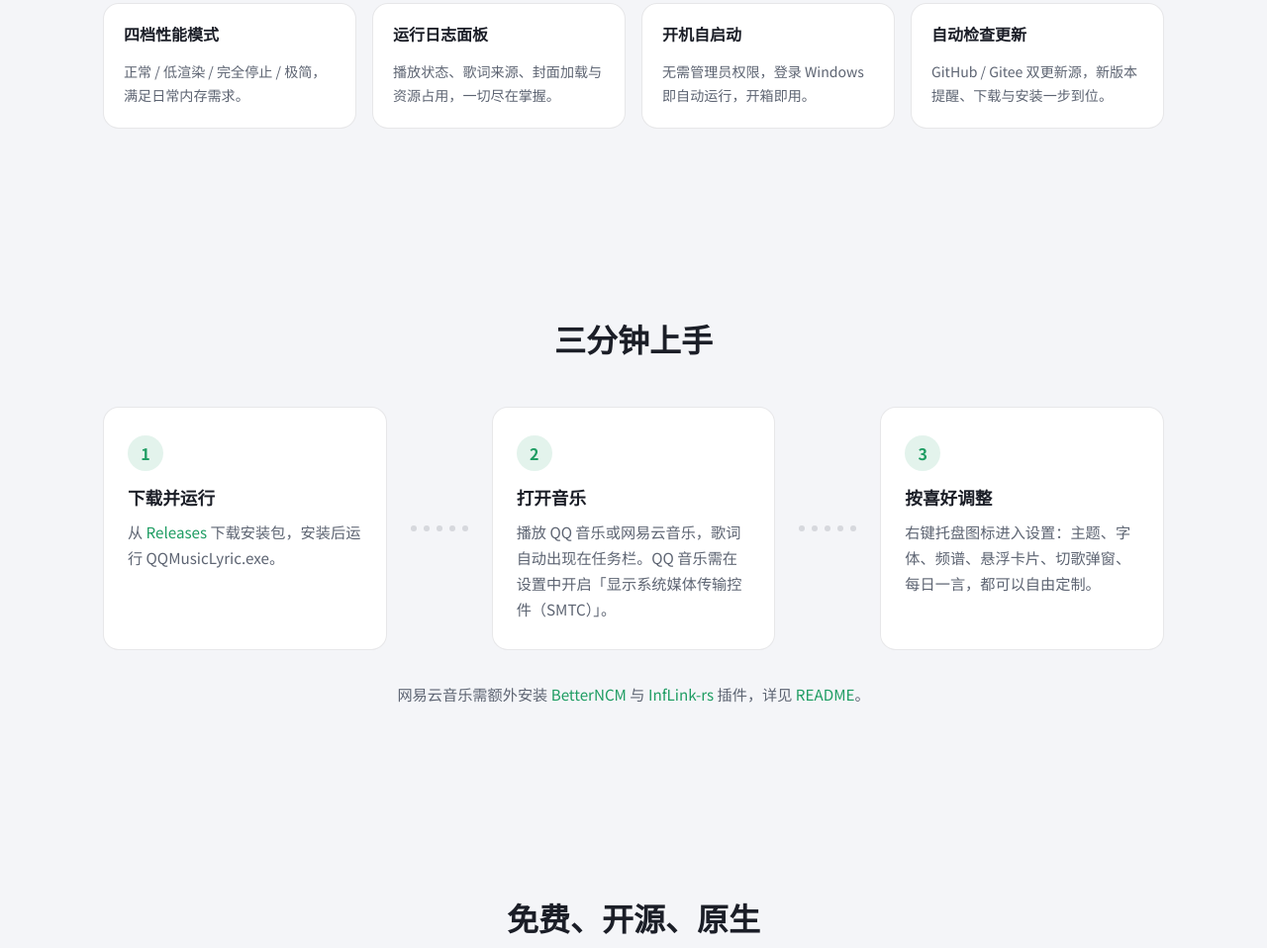
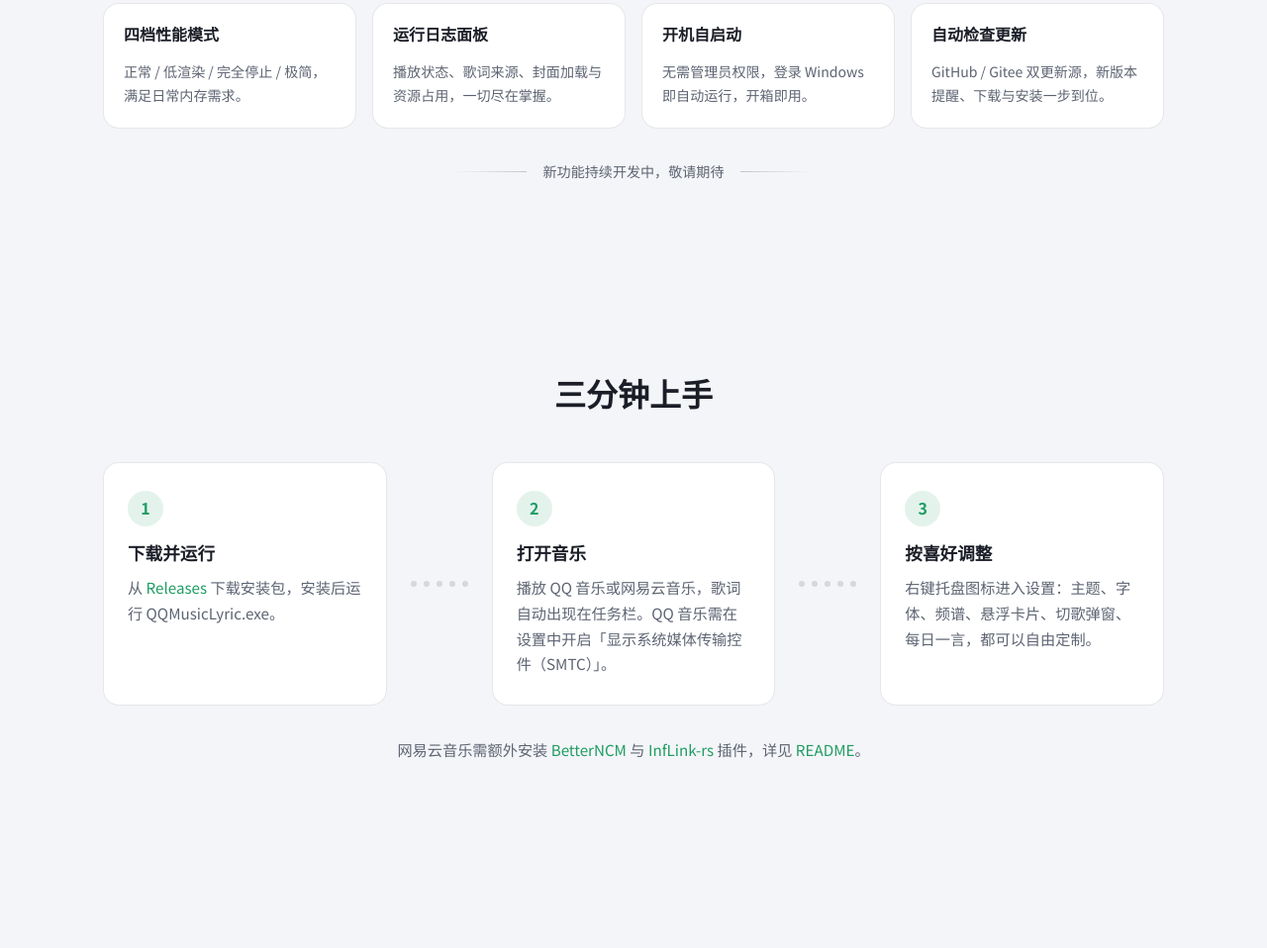
Before and after one commit to H0308/qq-music-lyrics-displayer, a plain HTML site: page site/index.html in a window 1280 px wide. Shown: the part 3722-4680 px from the top of the page at 99% size. Drawn offline with Linux system fonts and the light colour scheme; no server answers.

Commit message:
site: 更多功能增加其他功能待开发的提示信息

```diff
--- a/site/assets/css/style.css
+++ b/site/assets/css/style.css
@@ -454,6 +454,27 @@ h1, h2, h3 { line-height: 1.3; font-weight: 700; }
   margin-top: 8px;
   font-size: 0.78rem !important;
   opacity: 0.65;
+}
+/* 区块收尾注：声明功能列表未完，但不做成卡片/占位框 */
+.explore-more {
+  display: flex;
+  align-items: center;
+  justify-content: center;
+  gap: 16px;
+  margin: 32px 0 0;
+  color: var(--text-dim);
+  font-size: 0.88rem;
+}
+/* 两侧渐隐细线，取"未完待续"之意 */
+.explore-more::before,
+.explore-more::after {
+  content: "";
+  width: 72px;
+  height: 1px;
+  background: linear-gradient(to right, transparent, var(--border-strong));
+}
+.explore-more::after {
+  background: linear-gradient(to left, transparent, var(--border-strong));
 }
 
 /* ===== 快速开始 ===== */
--- a/site/index.html
+++ b/site/index.html
@@ -204,6 +204,7 @@
             <p>GitHub / Gitee 双更新源，新版本提醒、下载与安装一步到位。</p>
           </div>
         </div>
+        <p class="explore-more reveal">新功能持续开发中，敬请期待</p>
       </div>
     </section>
 
```
